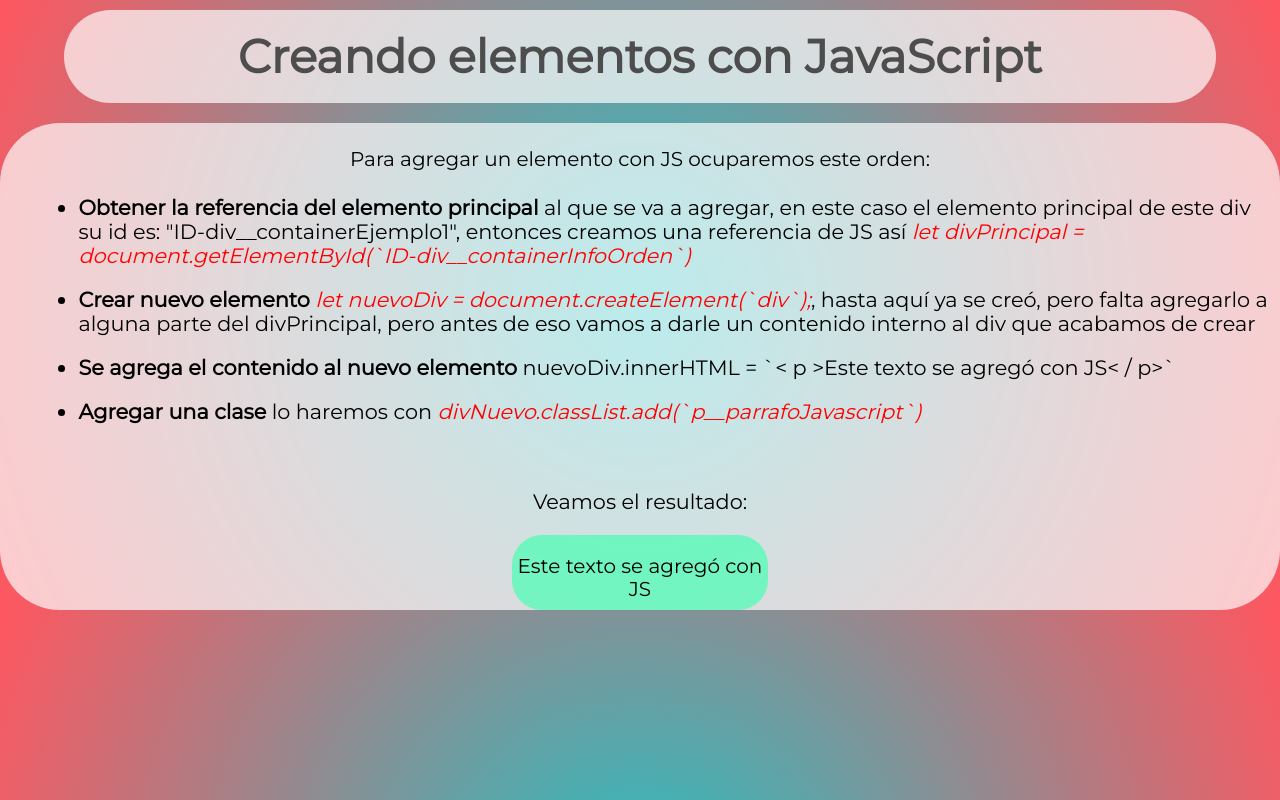
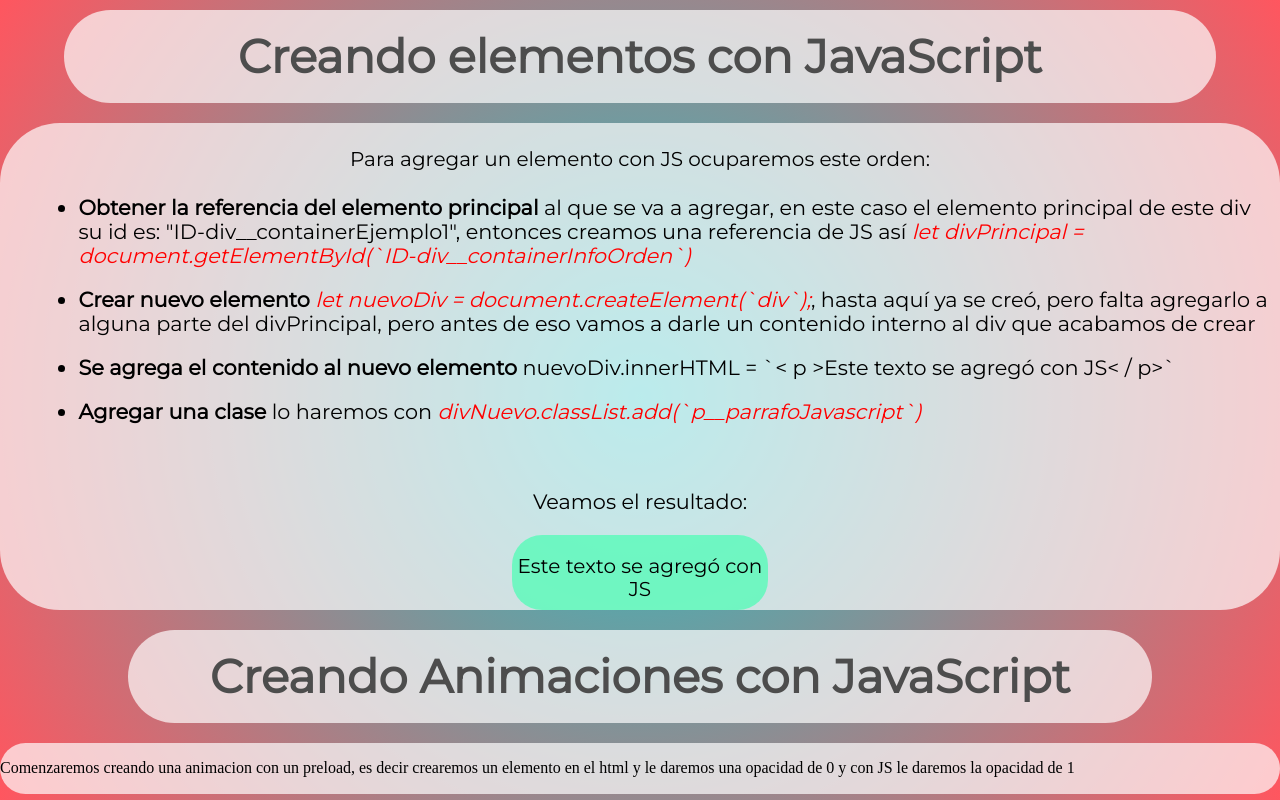
Before and after one commit to Alejandro-SHKN/JSdentroHTML, a plain HTML site: page index.html in a window 1280 px wide. Drawn offline with Linux system fonts and the light colour scheme.

Commit message:
Se agregó la nueva section (sobreAnimacionesJS) con clases y estilos aplicados

```diff
--- a/css/sobreCreacionAnimacionesJS.css
+++ b/css/sobreCreacionAnimacionesJS.css
@@ -0,0 +1,33 @@
+/* .sobreCreacionAnimacionesJS{} */
+.div__padreDivcontanerAnimaciones{
+    display: flex;
+    justify-content: center;
+}
+.div__containerAnimaciones{
+    display: flex;
+    justify-content: center;
+    flex-direction: column;
+    align-items: center;
+    width: 100%;
+}
+.div__containerH1creandoAnimaciones{
+    margin-bottom: 20px;
+    display: flex;
+    justify-content: center;
+    background-color: rgba(255, 255, 255, 0.69);
+    width: 80%;
+    border-radius: 60px;
+}
+.h1__tituloCreandoAnimaciones{
+    font-family: 'Montserrat', sans-serif;
+    font-size: 2.9rem;
+    text-align: center;
+    margin: 20px;
+    color: rgb(77, 77, 77);
+}
+.div__containerAnimacionesInfo{
+    background-color: rgba(255, 255, 255, 0.69);
+    border-radius: 30px;
+    width: 100%;
+
+}
--- a/css/sobreCreacionDocumentosJS.css
+++ b/css/sobreCreacionDocumentosJS.css
@@ -15,9 +15,9 @@
     text-align: center;
     margin: 20px;
     color: rgb(77, 77, 77);
-    /* padding: 5px 10px 5px 10px; */
 }
 .div__containerInfoOrden{
+    margin-bottom: 20px;
     background-color: rgba(255, 255, 255, 0.69);
     border-radius: 60px;
 }
--- a/index.html
+++ b/index.html
@@ -41,7 +41,16 @@
         </div>
     </section>
     <section class="sobreCreacionAnimacionesJS">
-        <div class="div__padreDivcontanerAnimaciones"></div>
+        <div class="div__padreDivcontanerAnimaciones">
+            <div class="div__containerAnimaciones">
+                <div class="div__containerH1creandoAnimaciones">
+                    <h1 class="h1__tituloCreandoAnimaciones">Creando Animaciones con JavaScript</h1>
+                </div>
+                <div class="div__containerAnimacionesInfo">
+                    <p>Comenzaremos creando una animacion con un preload, es decir crearemos un elemento en el html y le daremos una opacidad de 0 y con JS le daremos la opacidad de 1</p>
+                </div>
+            </div>
+        </div>
     </section>
     <script src="./JavaScript/JavaScript.js"></script>
 </body>
```
Also changed, not shown: notas.txt (added).
